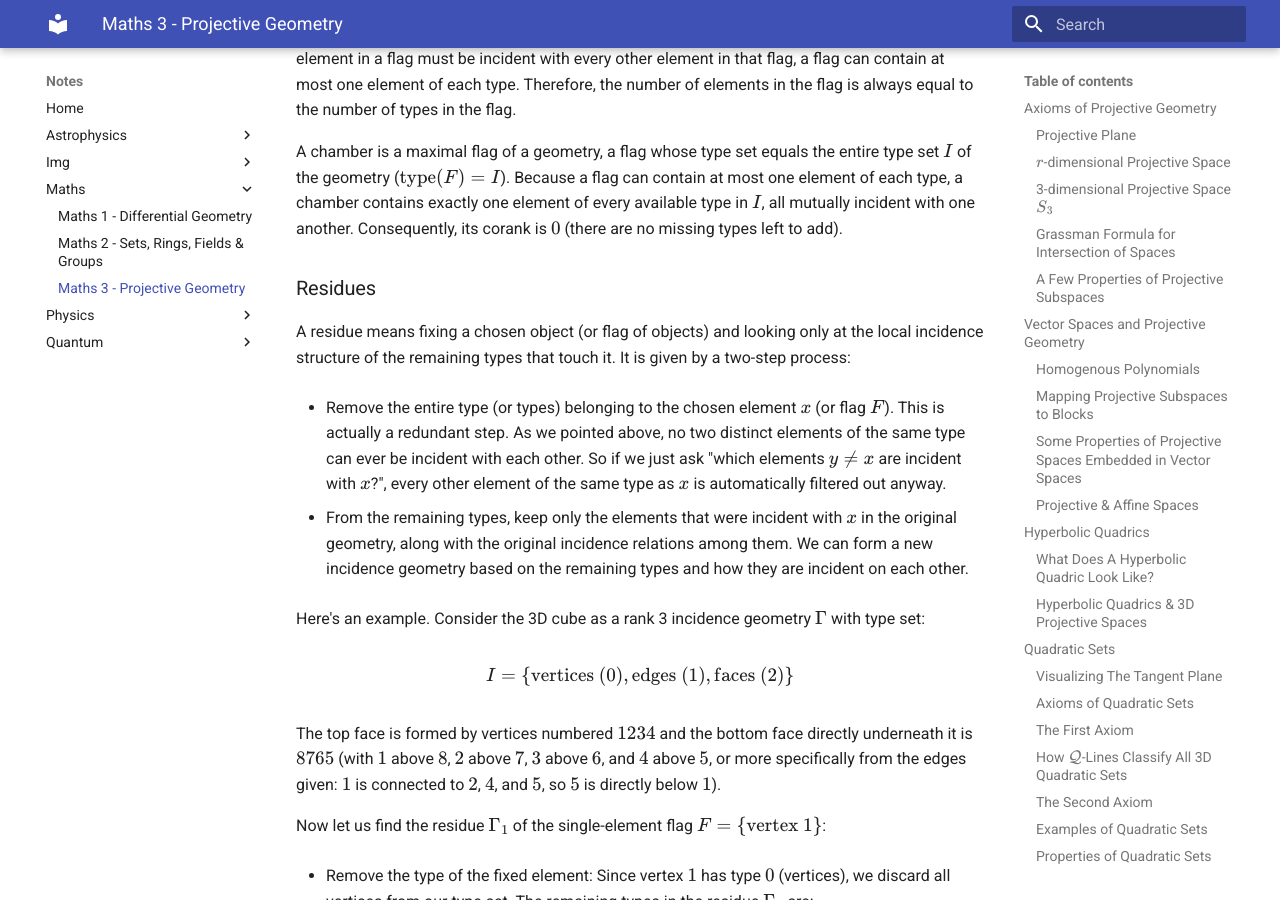
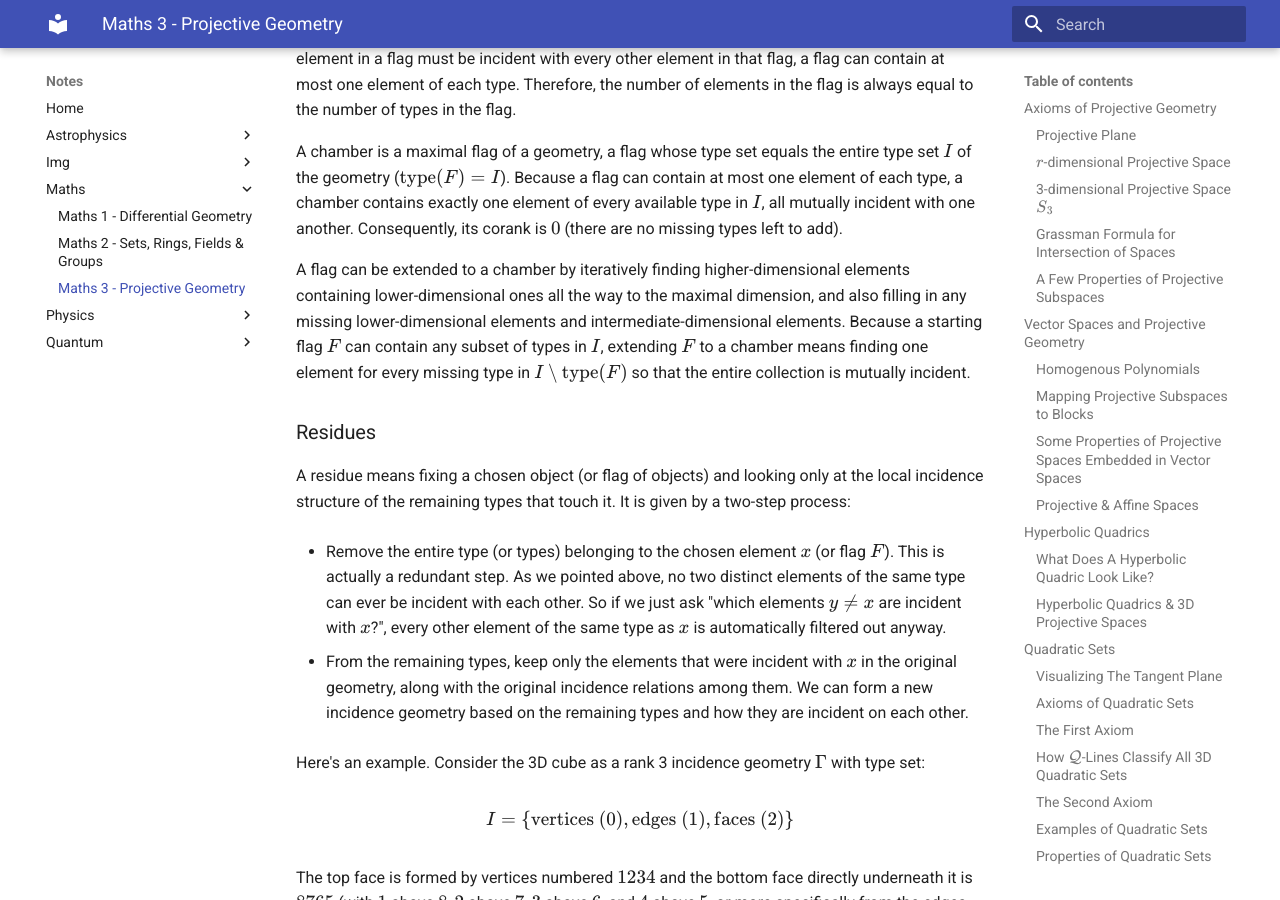
Before and after one commit to regstuff/notes, an MkDocs documentation site: the page built from docs/maths/maths_3_projective_geometry.md, in a window 1280 px wide and 900 px high, scrolled down 54771 px. Built offline with MkDocs 1.6.1 and Material for MkDocs 9.7.7, drawn with Linux system fonts in a browser that asks for light colours; some of the changed lines change nothing that is shown; some of the changed text lies outside the part shown.

Commit message:
Update maths_3_projective_geometry.md

```diff
--- a/docs/maths/maths_3_projective_geometry.md
+++ b/docs/maths/maths_3_projective_geometry.md
@@ -1215,6 +1215,8 @@ A point, a line, a plane etc. are each elements of a different geometric type. W
 
 A chamber is a maximal flag of a geometry, a flag whose type set equals the entire type set $I$ of the geometry ($\text{type}(F) = I$). Because a flag can contain at most one element of each type, a chamber contains exactly one element of every available type in $I$, all mutually incident with one another. Consequently, its corank is $0$ (there are no missing types left to add).
 
+A flag can be extended to a chamber by iteratively finding higher-dimensional elements containing lower-dimensional ones all the way to the maximal dimension, and also filling in any missing lower-dimensional elements and intermediate-dimensional elements. Because a starting flag $F$ can contain any subset of types in $I$, extending $F$ to a chamber means finding one element for every missing type in $I \setminus \text{type}(F)$ so that the entire collection is mutually incident.
+
 ### Residues
 A residue means fixing a chosen object (or flag of objects) and looking only at the local incidence structure of the remaining types that touch it. It is given by a two-step process:
 
@@ -1327,7 +1329,7 @@ A high-dimensional geometry (say, rank $5$ or rank $8$) is too large to visualiz
 
 - Fix a line (type $1$): its residue of points on the line and planes through the line is a generalized digon (every point on the line lies in every plane through the line). Any simply connected rank $3$ geometry whose local rank $2$ residues obey those three rules is forced to be the 3D projective space $PG(3, \mathbb{F})$.
 
-**Inductive Counting and Proofs:** Just as we will with the Witt decomposition later on a quadric, taking the residue of a point on a polar space reduces its rank by $1$. This lets us prove theorems and count points or generators by induction on the rank.
+**Inductive Counting and Proofs:** Just as we saw with the Witt decomposition on a quadric, taking the residue of a point on a polar space reduces its rank by $1$. This lets us prove theorems and count points or generators by induction on the rank.
 
 #### Amalgamation Constructions Help Build Exotic Geometries and Exceptional Groups
 
```
